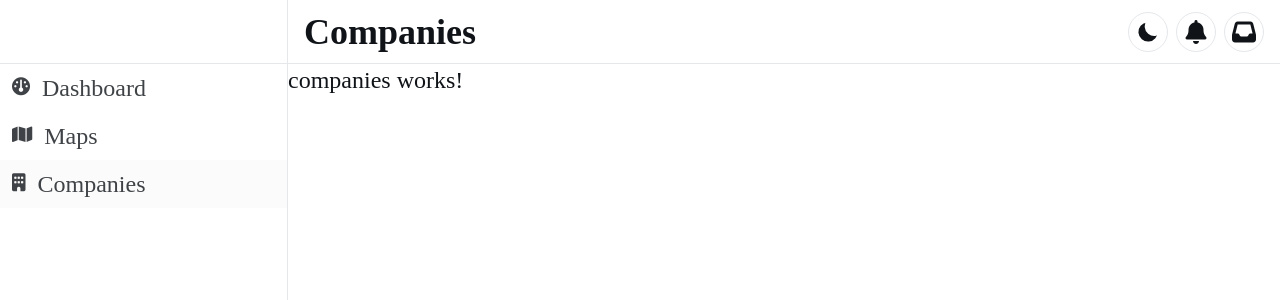
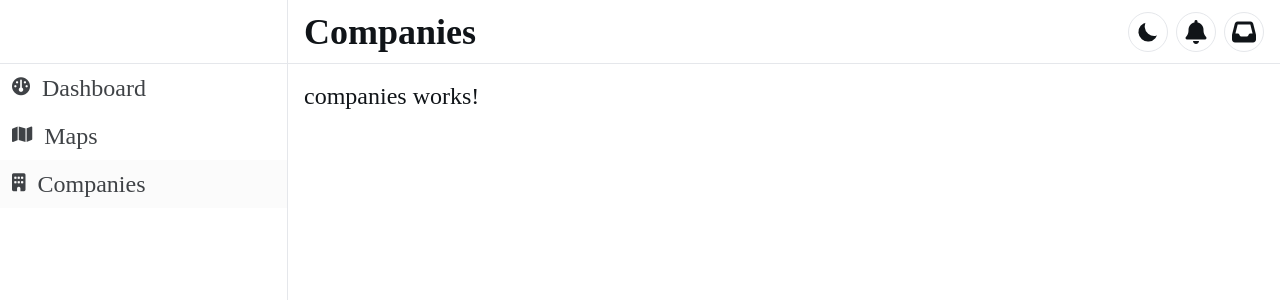
Before and after one commit to M3ed07/Tailwind, an Angular app: page /companies in a window 1280 px wide. Shown: the top 300 px of the page. Built offline with nearby package versions, Linux system fonts and the light colour scheme; a web font is replaced by a local one.

Commit message:
here i will start working on pages

```diff
--- a/src/app/pages/companies/companies.component.html
+++ b/src/app/pages/companies/companies.component.html
@@ -1,2 +1,2 @@
 <app-navbar [pageName]="pageName"></app-navbar>
-<p>companies works!</p>
+<div class="w-full p-4"><p>companies works!</p></div>
--- a/src/app/pages/dashboard/dashboard.component.html
+++ b/src/app/pages/dashboard/dashboard.component.html
@@ -1,2 +1,2 @@
 <app-navbar [pageName]="pageName"></app-navbar>
-<p>dashboard works!</p>
+<div class="w-full p-4"><p>dashboard works!</p></div>
--- a/src/app/pages/maps/maps.component.html
+++ b/src/app/pages/maps/maps.component.html
@@ -1,2 +1,2 @@
 <app-navbar [pageName]="pageName"></app-navbar>
-<p>maps works!</p>
+<div class="w-full p-4"><p>maps works!</p></div>
```
